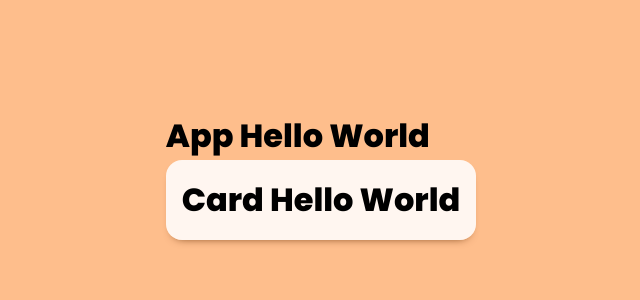
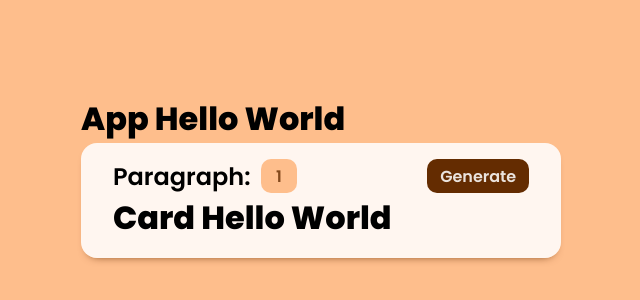
Before and after one commit to JJAHMEDAMER/React-Projects, a React (Create React App) app in the folder Mini-Projects/Random-Paragraph/: page / in a window 1280 px wide. Shown: the part 224-524 px from the top of the page, without its empty margins (319-959 px from the left). Built offline with nearby package versions, Linux system fonts and the light colour scheme.

Commit message:
Card control row

```diff
--- a/Mini-Projects/Random-Paragraph/src/App.css
+++ b/Mini-Projects/Random-Paragraph/src/App.css
@@ -29,9 +29,48 @@ input {
     font: inherit;
 }
 
-.card{
+.card {
     background-color: var(--white);
-    padding: 1rem;
+    padding: 1rem 2rem;
     border-radius: 1rem;
     box-shadow: 0 5px 10px -7px var(--shadow);
+    width: 30rem;
 }
+
+
+.card--control {
+    display: flex;
+    align-items: center;
+    justify-content: space-between;
+}
+
+.card--control--title {
+    font-size: 1.5rem;
+    font-weight: 600;
+    margin-right: 10px;
+}
+
+.card--control--input {
+    width: 2.3rem;
+    padding: 0.3rem ;
+    border-width: 0;
+    border-radius: 10px;
+    background-color: var(--orange);
+    font-weight: 600;
+    text-align: center;
+}
+
+.card--control--input::placeholder {
+    opacity: .8;
+    color: var(--shadow);
+    font-weight: 600;
+}
+
+.card--control--button {
+    padding: 0.3rem 0.8rem;
+    border-width: 0;
+    border-radius: 10px;
+    background-color: var(--shadow);
+    color: var(--white);
+    font-weight: 600;
+}
--- a/Mini-Projects/Random-Paragraph/src/comp/card.js
+++ b/Mini-Projects/Random-Paragraph/src/comp/card.js
@@ -2,6 +2,13 @@ import React from "react";
 
 const Card = () => (
   <div className="card">
+    <div className="card--control">
+      <div className="card--control">
+        <p className="card--control--title">Paragraph: </p>
+        <input className="card--control--input" placeholder="1"></input>
+      </div>
+      <button className="card--control--button">Generate</button>
+    </div>
     <h1>Card Hello World</h1>
   </div>
 );
```
